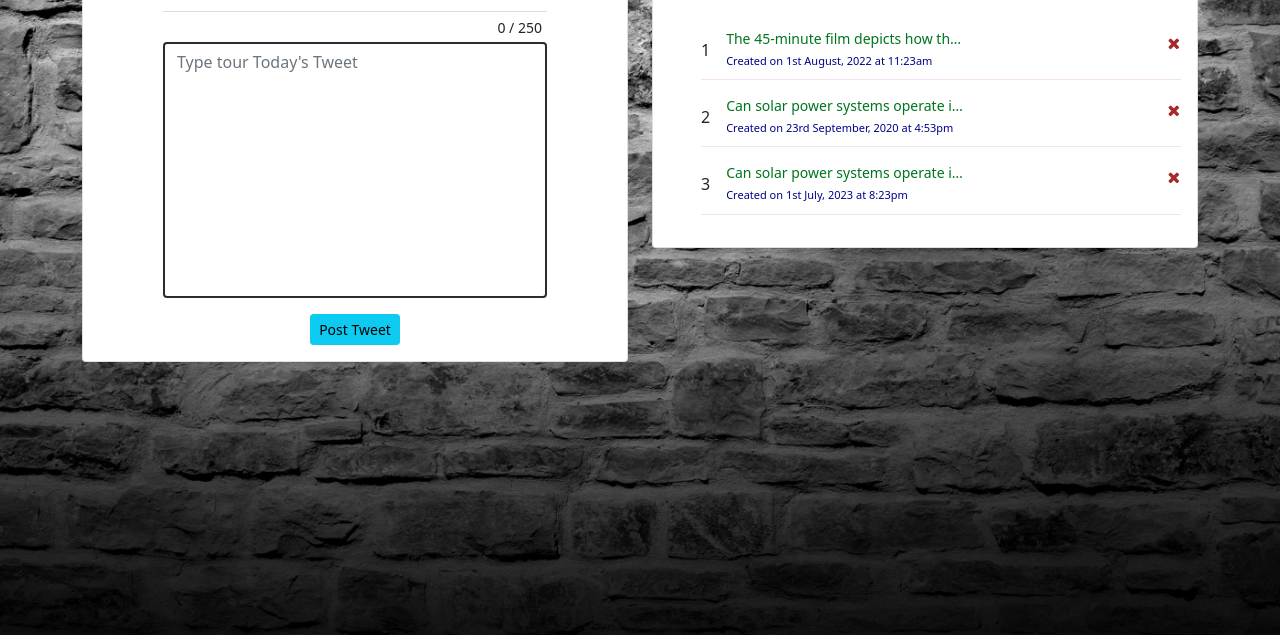
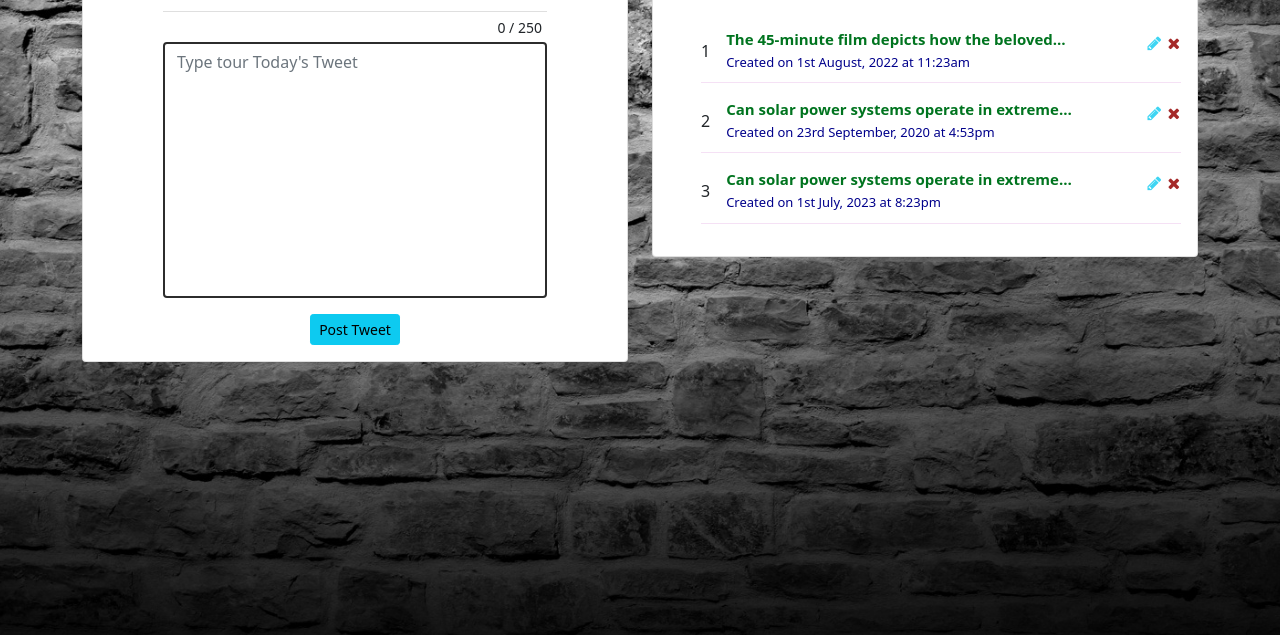
Before and after one commit to Miraz-Uddin/js-bootcamp-html-tweet-tweet, a plain HTML site: page index.html in a window 1280 px wide. Shown: the part 165-800 px from the top of the page. Drawn offline with Linux system fonts and the light colour scheme.

Commit message:
Edit Btn Added

```diff
--- a/index.html
+++ b/index.html
@@ -106,11 +106,21 @@
                         </div>
                       </div>
                       <p>
-                        <button type="button" class="btn deleteBtn">
-                          <i
-                            class="fa fa-times deleteButton"
-                            aria-hidden="true"
-                          ></i>
+                        <button
+                          type="button"
+                          class="btn editBtn"
+                          title="Edit"
+                          data-bs-toggle="modal"
+                          data-bs-target="#editTweetModal"
+                        >
+                          <i class="fa fa-pencil" aria-hidden="true"></i>
+                        </button>
+                        <button
+                          type="button"
+                          class="btn deleteBtn"
+                          title="Delete"
+                        >
+                          <i class="fa fa-times" aria-hidden="true"></i>
                         </button>
                       </p>
                     </div>
@@ -144,11 +154,17 @@
                         </div>
                       </div>
                       <p>
+                        <button
+                          type="button"
+                          class="btn editBtn"
+                          title="Edit"
+                          data-bs-toggle="modal"
+                          data-bs-target="#editTweetModal"
+                        >
+                          <i class="fa fa-pencil" aria-hidden="true"></i>
+                        </button>
                         <button type="button" class="btn deleteBtn">
-                          <i
-                            class="fa fa-times deleteButton"
-                            aria-hidden="true"
-                          ></i>
+                          <i class="fa fa-times" aria-hidden="true"></i>
                         </button>
                       </p>
                     </div>
@@ -182,11 +198,17 @@
                         </div>
                       </div>
                       <p>
+                        <button
+                          type="button"
+                          class="btn editBtn"
+                          title="Edit"
+                          data-bs-toggle="modal"
+                          data-bs-target="#editTweetModal"
+                        >
+                          <i class="fa fa-pencil" aria-hidden="true"></i>
+                        </button>
                         <button type="button" class="btn deleteBtn">
-                          <i
-                            class="fa fa-times deleteButton"
-                            aria-hidden="true"
-                          ></i>
+                          <i class="fa fa-times" aria-hidden="true"></i>
                         </button>
                       </p>
                     </div>
--- a/public/assets/css/media.css
+++ b/public/assets/css/media.css
@@ -6,7 +6,7 @@
     }
 
     .text_parent {
-        width: 15rem;
+        width: 23rem;
     }
 }
 
--- a/public/assets/css/style.css
+++ b/public/assets/css/style.css
@@ -31,7 +31,7 @@ a {
 }
 
 .time {
-	font-size: 11px;
+	font-size: 13px;
 	color: darkblue;
 }
 
@@ -58,7 +58,7 @@ a {
 }
 
 .editButton {
-	color:#00741f;
+	color: #00741f;
 	height: 20px;
 	line-height: 18px;
 	display: -webkit-box;
@@ -66,7 +66,8 @@ a {
 	-webkit-line-clamp: 1;
 	overflow: hidden;
 	margin-bottom: 4px;
-	font-size: 14px;
+	font-size: 15px;
+	font-weight: 600;
 	width: 100%;
 	background: transparent;
 	border: none;
@@ -83,7 +84,12 @@ a {
 	padding: 0;
 }
 
-.create_tweet_form{
+.editBtn {
+	color: #3dd5f3;
+	padding: 0;
+}
+
+.create_tweet_form {
 	padding: 1rem 5rem;
 }
 
```
